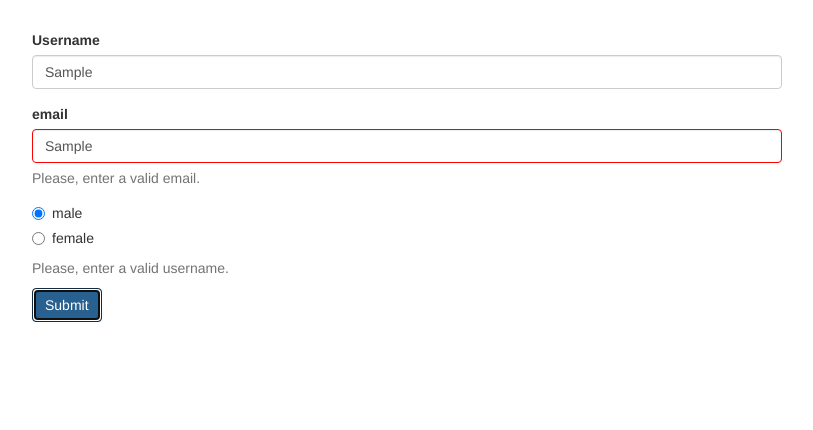
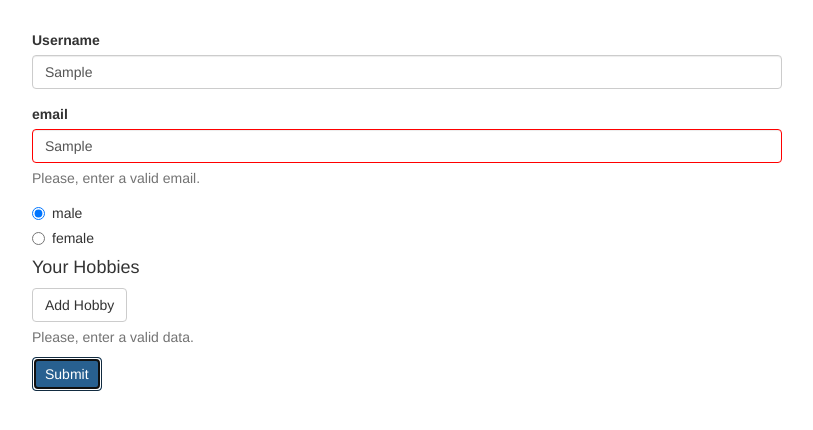
Before and after one commit to adolfobcruz/maximilian-angular-the-complete-guide, an Angular app in the folder handling-forms/: page / in a window 1280 px wide. Both pictures are taken after typing "Sample", "Sample" into the empty fields and a click on the button "Submit". Shown: the top 430 px of the page, without its empty margins (233-1046 px from the left). Built offline with nearby package versions, Linux system fonts and the light colour scheme.

Commit message:
main - class #210

```diff
--- a/handling-forms/src/app/app.component.html
+++ b/handling-forms/src/app/app.component.html
@@ -43,10 +43,30 @@
           </label>
         </div>
 
+        <div formArrayName="hobbies">
+          <h4>Your Hobbies</h4>
+
+          <button
+            class="btn btn-default"
+            type="button"
+            (click)="onAddHobby()">
+            Add Hobby
+          </button>
+
+          <div
+            class="form-group"
+            *ngFor="let hobbyControl of getControls(); let i = index">
+            <input
+              class="form-control"
+              type="text"
+              [formControlName]="i">
+          </div>
+        </div>
+
         <span
           *ngIf="!signUpForm.valid && signUpForm.touched"
           class="help-block">
-          Please, enter a valid username.
+          Please, enter a valid data.
         </span>
 
         <button class="btn btn-primary" type="submit">Submit</button>
--- a/handling-forms/src/app/app.component.ts
+++ b/handling-forms/src/app/app.component.ts
@@ -1,5 +1,5 @@
 import { Component, OnInit } from '@angular/core';
-import { FormControl, FormGroup, Validators } from '@angular/forms';
+import { FormArray, FormControl, FormGroup, Validators } from '@angular/forms';
 
 @Component({
   selector: 'app-root',
@@ -17,10 +17,20 @@
         'email': new FormControl(null, [Validators.required, Validators.email]),
       }),
       'gender': new FormControl('male'),
+      'hobbies': new FormArray([]),
     });
   }
 
   onSubmit() {
     console.log(this.signUpForm);
   }
+
+  onAddHobby() {
+    const control = new FormControl(null, Validators.required);
+    (<FormArray>this.signUpForm.get('hobbies')).push(control);
+  }
+
+  getControls() {
+    return (<FormArray>this.signUpForm.get('hobbies')).controls;
+  }
 }
```
